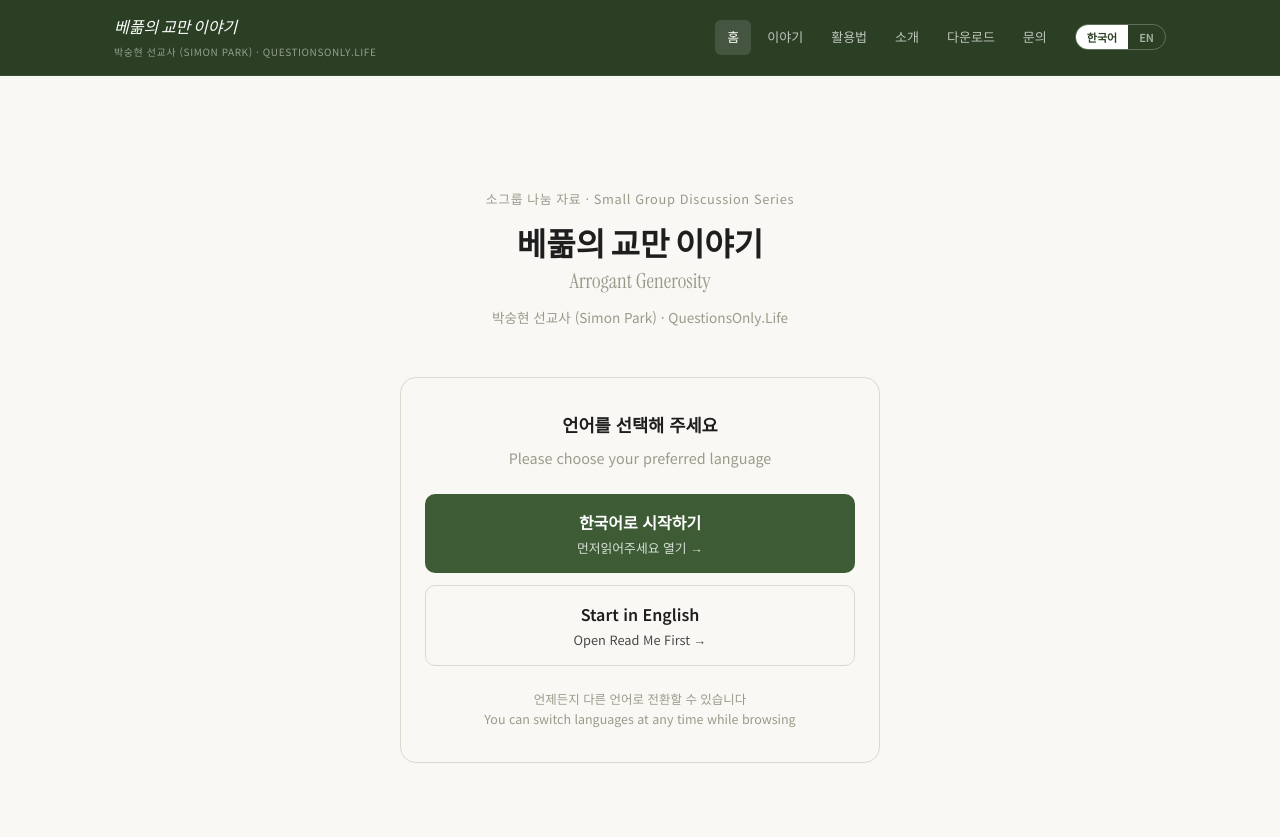
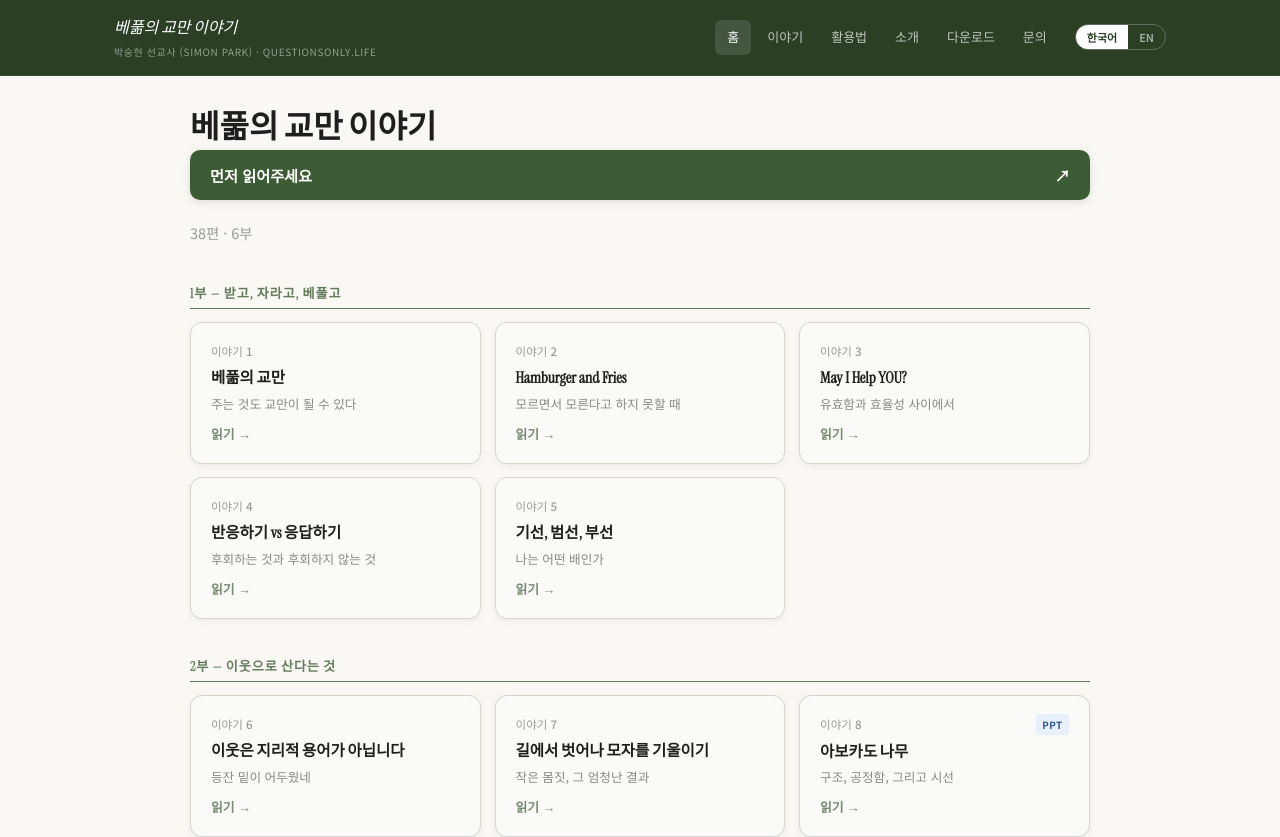
Before and after one commit to SimonPark-Life/questionsonly-life, a Next.js app: page / in a window 1280 px wide. Shown: the top 837 px of the page. Built offline with nearby package versions, Linux system fonts and the light colour scheme.

Commit message:
Refactor StoriesPage and add StoryCard component

```diff
--- a/app/page.tsx
+++ b/app/page.tsx
@@ -1,168 +1,221 @@
-'use client';
-import { useLang } from '@/lib/language-context';
-import { readMeFirst } from '@/lib/stories-data';
+'use client'
 
-export default function WelcomePage() {
-  const { lang, setLang } = useLang();
+import { useState } from 'react'
+import { useRouter } from 'next/navigation'
+import { useLang } from '@/lib/language-context'
+import { stories, partLabels, readMeFirst, Story } from '@/lib/stories-data'
 
-  const handleChoose = (chosen: 'ko' | 'en') => {
-    setLang(chosen);
-    window.open(readMeFirst[chosen], '_blank');
-  };
+// ── Story Card with hover effect ────────────────────────────────
+function StoryCard({ story, lang, onClick }: {
+  story: Story
+  lang: 'ko' | 'en'
+  onClick: () => void
+}) {
+  const [hovered, setHovered] = useState(false)
+
+  const title = lang === 'ko' ? story.titleKo : story.titleEn
+  const subtitle = lang === 'ko' ? story.subtitleKo : story.subtitleEn
+  const hasPpt = !!story.drivePptKo
+
+  return (
+    <div
+      onClick={onClick}
+      onMouseEnter={() => setHovered(true)}
+      onMouseLeave={() => setHovered(false)}
+      style={{
+        backgroundColor: hovered ? '#f0f7f0' : '#fafaf8',
+        border: hovered ? '1.5px solid var(--green)' : '1px solid #d8d4cc',
+        borderRadius: '12px',
+        padding: '1.1rem 1.25rem',
+        cursor: 'pointer',
+        display: 'flex',
+        flexDirection: 'column',
+        boxShadow: hovered
+          ? '0 6px 20px rgba(0,0,0,0.12)'
+          : '0 2px 6px rgba(0,0,0,0.06)',
+        transition: 'all 0.18s ease',
+        transform: hovered ? 'translateY(-2px)' : 'translateY(0)',
+      }}
+    >
+      {/* Header row */}
+      <div style={{
+        display: 'flex',
+        justifyContent: 'space-between',
+        alignItems: 'center',
+        marginBottom: '0.45rem',
+      }}>
+        <span style={{
+          fontSize: '0.72rem',
+          color: '#999',
+          fontWeight: 500,
+        }}>
+          {lang === 'ko' ? `이야기 ${story.id}` : `Story ${story.id}`}
+        </span>
+        {hasPpt && (
+          <span style={{
+            fontSize: '0.62rem',
+            backgroundColor: hovered ? 'var(--green)' : '#e8f0fb',
+            color: hovered ? '#fff' : '#1a4a8a',
+            borderRadius: '4px',
+            padding: '0.1rem 0.4rem',
+            fontWeight: 700,
+            letterSpacing: '0.05em',
+            transition: 'all 0.18s ease',
+          }}>
+            PPT
+          </span>
+        )}
+      </div>
+
+      {/* Title */}
+      <h3 style={{
+        fontSize: '0.97rem',
+        fontWeight: 600,
+        color: hovered ? 'var(--green)' : 'var(--text)',
+        lineHeight: 1.35,
+        marginBottom: '0.35rem',
+        transition: 'color 0.18s ease',
+      }}>
+        {title}
+      </h3>
+
+      {/* Subtitle */}
+      {subtitle && (
+        <p style={{
+          fontSize: '0.79rem',
+          color: '#888',
+          lineHeight: 1.45,
+          marginBottom: '0.6rem',
+          flex: 1,
+        }}>
+          {subtitle}
+        </p>
+      )}
+
+      {/* Read more */}
+      <span style={{
+        fontSize: '0.8rem',
+        color: 'var(--green)',
+        fontWeight: 600,
+        marginTop: 'auto',
+        opacity: hovered ? 1 : 0.7,
+        transition: 'opacity 0.18s ease',
+      }}>
+        {lang === 'ko' ? '읽기 →' : 'Read →'}
+      </span>
+    </div>
+  )
+}
+
+// ── Main Page ────────────────────────────────────────────────────
+export default function StoriesPage() {
+  const { lang } = useLang()
+  const router = useRouter()
+
+  const parts = [1, 2, 3, 4, 5, 6]
 
   return (
     <div style={styles.page}>
       <div style={styles.container}>
 
-        {/* Series title */}
-        <div style={styles.titleBlock}>
-          <p style={styles.seriesLabel}>
-            소그룹 나눔 자료 · Small Group Discussion Series
-          </p>
-          <h1 style={styles.titleKo}>베풂의 교만 이야기</h1>
-          <h2 style={styles.titleEn}>Arrogant Generosity</h2>
-          <p style={styles.author}>
-            박숭현 선교사 (Simon Park) · QuestionsOnly.Life
-          </p>
-        </div>
+        <h1 style={styles.heading}>
+          {lang === 'ko' ? '베풂의 교만 이야기' : 'Arrogant Generosity'}
+        </h1>
 
-        {/* Language choice */}
-        <div style={styles.choiceBlock}>
-          <p style={styles.choiceLabel}>언어를 선택해 주세요</p>
-          <p style={styles.choiceLabelEn}>Please choose your preferred language</p>
+        {/* Read Me First banner */}
+        <a
+          href={readMeFirst[lang]}
+          target="_blank"
+          rel="noopener noreferrer"
+          style={styles.readMeFirstBanner}
+        >
+          <span>{lang === 'ko' ? '먼저 읽어주세요' : 'Read Me First'}</span>
+          <span>↗</span>
+        </a>
 
-          <div style={styles.btnRow}>
-            {/* Korean */}
-            <button
-              onClick={() => handleChoose('ko')}
-              style={styles.btnKo}
-            >
-              <span style={styles.btnMain}>한국어로 시작하기</span>
-              <span style={styles.btnSub}>먼저읽어주세요 열기 →</span>
-            </button>
+        <p style={styles.subheading}>
+          {lang === 'ko' ? '38편 · 6부' : '38 Stories · 6 Parts'}
+        </p>
 
-            {/* English */}
-            <button
-              onClick={() => handleChoose('en')}
-              style={styles.btnEn}
-            >
-              <span style={styles.btnMain}>Start in English</span>
-              <span style={styles.btnSub}>Open Read Me First →</span>
-            </button>
-          </div>
+        {parts.map(part => {
+          const partStories = stories.filter(s => s.part === part)
+          const label = partLabels[part]
+          const partText = lang === 'ko' ? label.ko : label.en
 
-          <p style={styles.switchNote}>
-            언제든지 다른 언어로 전환할 수 있습니다<br />
-            You can switch languages at any time while browsing
-          </p>
-        </div>
-
+          return (
+            <div key={part} style={styles.partSection}>
+              <h2 style={styles.partHeading}>{partText}</h2>
+              <div style={styles.grid}>
+                {partStories.map(story => (
+                  <StoryCard
+                    key={story.id}
+                    story={story}
+                    lang={lang}
+                    onClick={() => router.push(`/stories/${story.id}`)}
+                  />
+                ))}
+              </div>
+            </div>
+          )
+        })}
       </div>
     </div>
-  );
+  )
 }
 
+// ── Styles ───────────────────────────────────────────────────────
 const styles: Record<string, React.CSSProperties> = {
   page: {
     minHeight: '100vh',
-    display: 'flex',
-    alignItems: 'center',
-    justifyContent: 'center',
     backgroundColor: 'var(--bg)',
-    padding: '2rem 1rem',
+    padding: '2rem 1rem 4rem',
   },
   container: {
-    maxWidth: '480px',
-    width: '100%',
-    textAlign: 'center',
+    maxWidth: '900px',
+    margin: '0 auto',
   },
-  titleBlock: {
-    marginBottom: '3rem',
-  },
-  seriesLabel: {
-    fontSize: '0.8rem',
-    color: 'var(--faint)',
-    letterSpacing: '0.05em',
-    marginBottom: '1rem',
-  },
-  titleKo: {
+  heading: {
     fontSize: '2rem',
     fontWeight: 700,
     color: 'var(--text)',
     marginBottom: '0.25rem',
   },
-  titleEn: {
-    fontSize: '1.3rem',
-    fontWeight: 400,
-    color: 'var(--faint)',
-    marginBottom: '0.75rem',
+  subheading: {
+    fontSize: '0.9rem',
+    color: '#999',
+    marginBottom: '2.5rem',
   },
-  author: {
-    fontSize: '0.85rem',
-    color: 'var(--faint)',
+  partSection: {
+    marginBottom: '2.5rem',
   },
-  choiceBlock: {
-    backgroundColor: 'var(--card-bg)',
-    borderRadius: '16px',
-    padding: '2rem 1.5rem',
-    border: '1px solid var(--rule)',
+  partHeading: {
+    fontSize: '0.82rem',
+    fontWeight: 700,
+    color: 'var(--green)',
+    textTransform: 'uppercase' as const,
+    letterSpacing: '0.07em',
+    marginBottom: '0.85rem',
+    paddingBottom: '0.4rem',
+    borderBottom: '1.5px solid var(--green)',
+    opacity: 0.8,
   },
-  choiceLabel: {
-    fontSize: '1.1rem',
-    fontWeight: 600,
-    color: 'var(--text)',
-    marginBottom: '0.25rem',
+  grid: {
+    display: 'grid',
+    gridTemplateColumns: 'repeat(auto-fill, minmax(255px, 1fr))',
+    gap: '0.85rem',
   },
-  choiceLabelEn: {
-    fontSize: '0.9rem',
-    color: 'var(--faint)',
-    marginBottom: '1.5rem',
-  },
-  btnRow: {
+  readMeFirstBanner: {
     display: 'flex',
-    flexDirection: 'column',
-    gap: '0.75rem',
-    marginBottom: '1.5rem',
-  },
-  btnKo: {
-    display: 'flex',
-    flexDirection: 'column',
+    justifyContent: 'space-between',
     alignItems: 'center',
-    gap: '0.25rem',
     backgroundColor: 'var(--green)',
     color: '#fff',
-    border: 'none',
     borderRadius: '10px',
-    padding: '1rem',
-    cursor: 'pointer',
-    fontFamily: 'inherit',
-    width: '100%',
+    padding: '0.75rem 1.25rem',
+    textDecoration: 'none',
+    marginBottom: '1.25rem',
+    fontSize: '0.95rem',
+    fontWeight: 600,
+    boxShadow: '0 2px 8px rgba(0,0,0,0.12)',
   },
-  btnEn: {
-    display: 'flex',
-    flexDirection: 'column',
-    alignItems: 'center',
-    gap: '0.25rem',
-    backgroundColor: 'transparent',
-    color: 'var(--text)',
-    border: '1px solid var(--rule)',
-    borderRadius: '10px',
-    padding: '1rem',
-    cursor: 'pointer',
-    fontFamily: 'inherit',
-    width: '100%',
-  },
-  btnMain: {
-    fontSize: '1rem',
-    fontWeight: 700,
-  },
-  btnSub: {
-    fontSize: '0.8rem',
-    opacity: 0.8,
-  },
-  switchNote: {
-    fontSize: '0.78rem',
-    color: 'var(--faint)',
-    lineHeight: 1.6,
-  },
-};
+}
```
